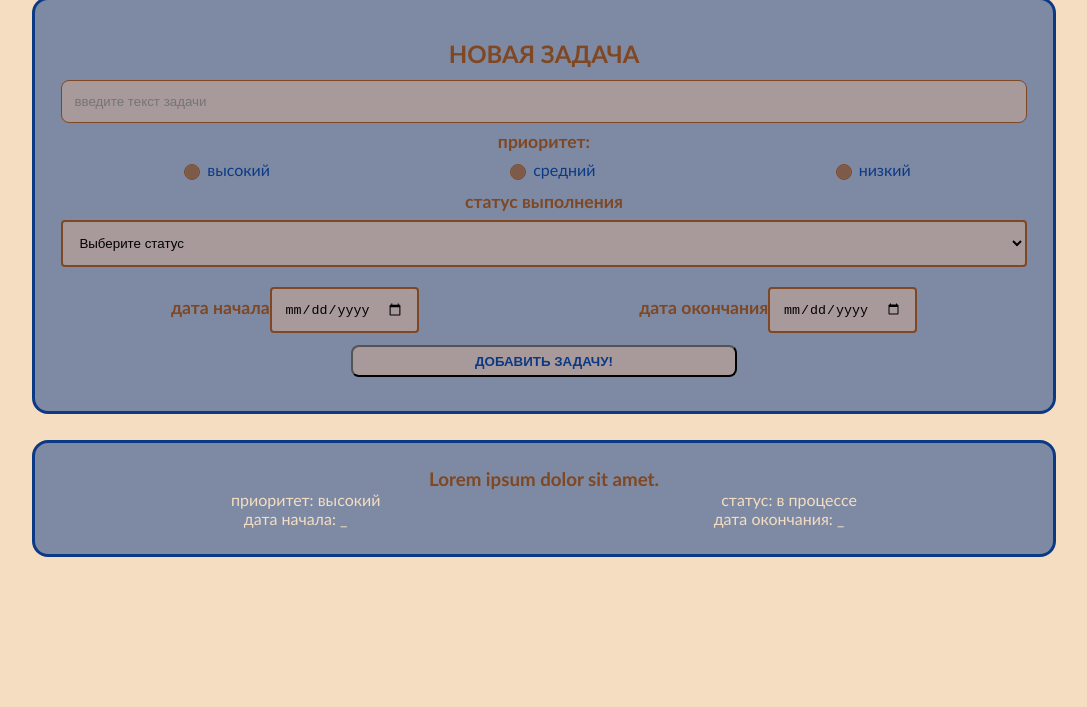
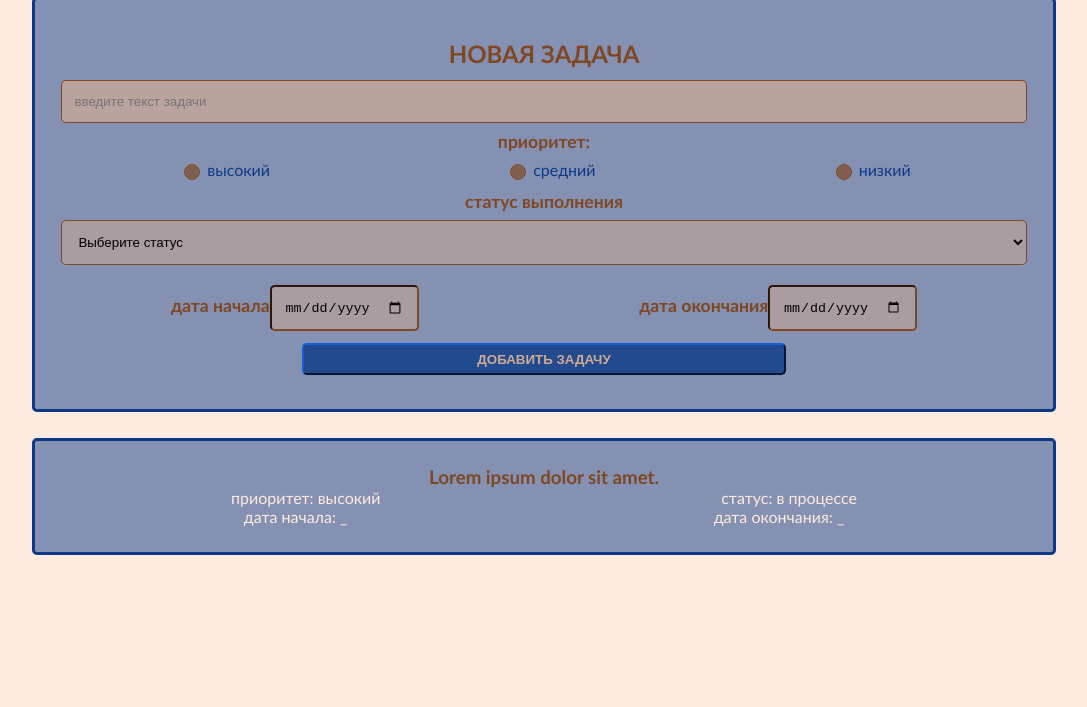
Before and after one commit to radionadejda/js, a plain HTML site: page itg_week_20/dash/dash.html in a window 1280 px wide. Shown: the part 93-800 px from the top of the page, without its empty margins (96-1183 px from the left). Drawn offline with Linux system fonts and the light colour scheme.

Commit message:
fix dash style

```diff
--- a/itg_week_20/dash/dash.html
+++ b/itg_week_20/dash/dash.html
@@ -31,9 +31,13 @@
 				<label for="startDate" class="label">дата начала<input type="date" name="startDate" id="startDate" class="date" /></label>
 				<label for="endDate" class="label">дата окончания<input type="date" name="endDate" id="endDate" class="date" /></label>
 			</fieldset>
-			<button id="button">добавить задачу!</button>
+			<button id="button">добавить задачу</button>
 		</div>
 		<div id="dashboard">
+			<div id="error" class="task">
+				<h3 class="task-text">ошибка</h3>
+				<p>введите текст</p>
+			</div>
 			<div class="task">
 				<h3 class="task-text">Lorem ipsum dolor sit amet.</h3>
 				<div class="task-options">
--- a/itg_week_20/dash/dash.js
+++ b/itg_week_20/dash/dash.js
@@ -34,6 +34,7 @@ const taskStatus = document.getElementById("status");
 // const statusCancelled = document.getElementById("statusCancelled");
 const startDate = document.getElementById("startDate");
 const endDate = document.getElementById("endDate");
+const error = document.getElementById("error");
 
 function addTask(task) {
     const newTask = document.createElement("div");
@@ -77,14 +78,36 @@ function addTask(task) {
 
 //получить приоритет задачи с радиокнопки
 function checkPriority() {
-	const priorityOptionss = taskPriority.querySelectorAll(".radio");
-	for (let option of priorityOptionss) {
+    let priorityValue = ""
+	const priorityOptions = taskPriority.querySelectorAll(".radio");
+	for (let option of priorityOptions) {
 		if (option.checked) {
 			priorityValue = option.value;
 			return priorityValue
 		}
 	};
+    if (priorityValue == "" || priorityValue == undefined){
+        error.style.display = "flex";
+        return false;
+    } else {
+        error.style.display = "none"
+        return true
+    }
 }
+
+// проверить заголовок
+function checkTitle() {
+    const taskTitleValue = taskTitle.value;
+    if (taskTitleValue == "" || taskTitleValue == undefined) {
+        error.style.display = "flex";
+        return false;
+    } else {
+        error.style.display = "none"
+        return true
+    }
+}
+
+
 
 function postTasks (){
 const taskTitleValue = taskTitle.value;
@@ -92,6 +115,9 @@ const taskPriorityValue = checkPriority();
 const taskStatusValue = taskStatus.value;
 const taskStartDateValue = startDate.value;
 const taskEndDateValue = endDate.value;
+checkTitle()
+if (!checkTitle()) {return}
+if (!checkPriority()) {return}
     fetch('https://jsonplaceholder.typicode.com/todos', {
         method: 'POST',
         body: JSON.stringify({
--- a/itg_week_20/dash/style/dash.scss
+++ b/itg_week_20/dash/style/dash.scss
@@ -1,9 +1,9 @@
 $font: "Trebuchet MS", "Lucida Sans Unicode", "Lucida Grande", "Lucida Sans", Arial, sans-serif;
-$bg: rgb(244, 221, 193);
-$bg-light:rgb(127, 71, 34);
+$bg: rgb(255, 235, 224);
 $accent2: rgb(127, 71, 34);
-$accent-light: rgb(210, 170, 148);
-$accent:  rgb(11, 57, 134);
+$accent3: rgb(210, 170, 148);
+$accent1:  rgb(11, 57, 134);
+$border-radius: 0.3rem;
 // $error: rgb(95, 22, 43);
 // $hint: rgb(35, 20, 88);
 
@@ -24,12 +24,12 @@ $accent:  rgb(11, 57, 134);
 .h1 {
     text-transform: uppercase;
     margin: 0 auto;
-    color: $accent;
+    color: $accent1;
     padding: 2vw;
 }
 
 #create {
-    color: $accent;
+    color: $accent1;
     width: 80vw;
     margin: 0 auto;
     text-align: center;
@@ -43,11 +43,11 @@ $accent:  rgb(11, 57, 134);
 .task {
     display: flex;
     flex-direction: column;
-    border: 3px solid $accent;
-    border-radius: 1rem;
-    // box-shadow: 0.2rem 0.2rem 0.2rem 0.1rem $bg-light;
+    border: 3px solid $accent1;
+    border-radius: $border-radius;
+    // box-shadow: 0.2rem 0.2rem 0.2rem 0.1rem $accent2;
     padding: 2vw;
-    background-color:rgba($accent, 0.5) ;
+    background-color: rgba($accent1, 0.5) ;
     text-align: center;
     margin: 2vw auto;
     color: $bg;
@@ -55,10 +55,10 @@ $accent:  rgb(11, 57, 134);
 
 .input {
     padding: 1vw;
-    border-radius: 0.5rem;
-    background-color: rgba($accent-light, 0.5);
+    border-radius: $border-radius;
+    background-color: rgba($accent3, 0.7);
     border: 1px solid $accent2;
-    color: $accent;
+    color: $accent1;
 }
 
 #inputTitle {
@@ -71,11 +71,12 @@ $accent:  rgb(11, 57, 134);
 
 #button {
     margin: 1vh auto;
-    background-color: rgba($accent-light, 0.5);
-    width: 40%;
+    background-color: rgba($accent1, 0.8);
+    width: 50%;
     height: 4vh;
-    border-radius: 0.5rem;
-    color: $accent;
+    border-radius: $border-radius;
+    border-color: $accent1;
+    color: $accent3;
     font-weight: bold;
     text-transform: uppercase;
 }
@@ -97,15 +98,15 @@ $accent:  rgb(11, 57, 134);
 .radiolabel input {
 	box-sizing: border-box;
 	appearance: none;
-	outline: 1px solid $bg-light;
+	outline: 1px solid $accent2;
 	background-color: rgba($accent2, 0.7);
 	width: 14px;
 	height: 14px;
 	margin: auto 1vh;
-	border-radius: 50px;
+	border-radius: 50%;
 }
 .radiolabel input:checked {
-	background: $accent;
+	background: $accent1;
 }
 
 .label {
@@ -115,21 +116,15 @@ $accent:  rgb(11, 57, 134);
     padding-top: 1vh;
 }
 
-.status {
-	width: 100%;
-	background-color: rgba($accent-light, 0.5);
-	border-radius: 0.3em;
-    border: 2px solid $accent2;
-    outline-color: $accent2;
+.status, .date {
+	background-color: rgba($accent3, 0.5);
+	border-radius: $border-radius;
+    border-color: $accent2;
     padding: 1vw;
 }
 
-.date {
-	background-color: rgba($accent-light, 0.5);
-	border-radius: 0.3em;
-    border: 2px solid $accent2;
-    outline-color: $accent2;
-    padding: 1vw;
+.status {
+    width: 100%;
 }
 
 .radio {
@@ -144,3 +139,7 @@ $accent:  rgb(11, 57, 134);
 display: flex;
 justify-content: space-around;
 }
+
+#error {
+    display: none;
+}
```
Also changed, not shown: itg_week_20/dash/style/dash.css, 1 other file.
